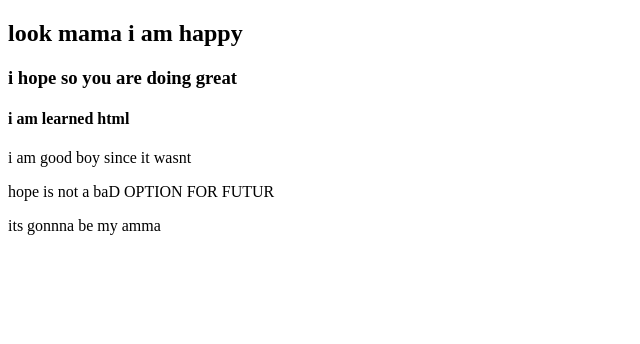
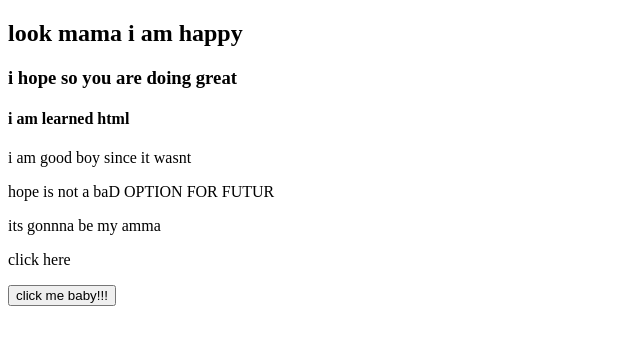
Before and after one commit to Endofeverythings/mysecondwebsite, a plain HTML site: page index.html in a window 1280 px wide. Shown: the whole page, without its empty margins (0-640 px from the left). Drawn offline with Linux system fonts and the light colour scheme.

Commit message:
feartures

```diff
--- a/index.html
+++ b/index.html
@@ -12,5 +12,8 @@
       <p>i am good boy since it wasnt</p>
       <p>hope is not a baD OPTION FOR FUTUR</p>
       <p>its gonnna be my amma </p>
+
+      <p>click here</p>
+      <button>click me baby!!!</button>
 </body>
 </html>
```
